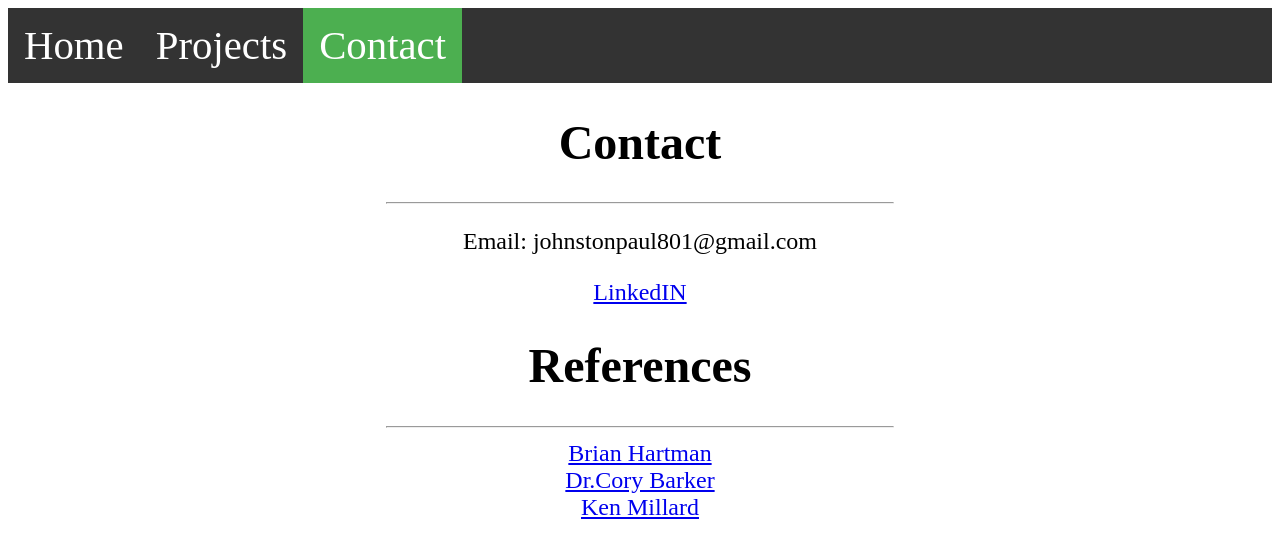
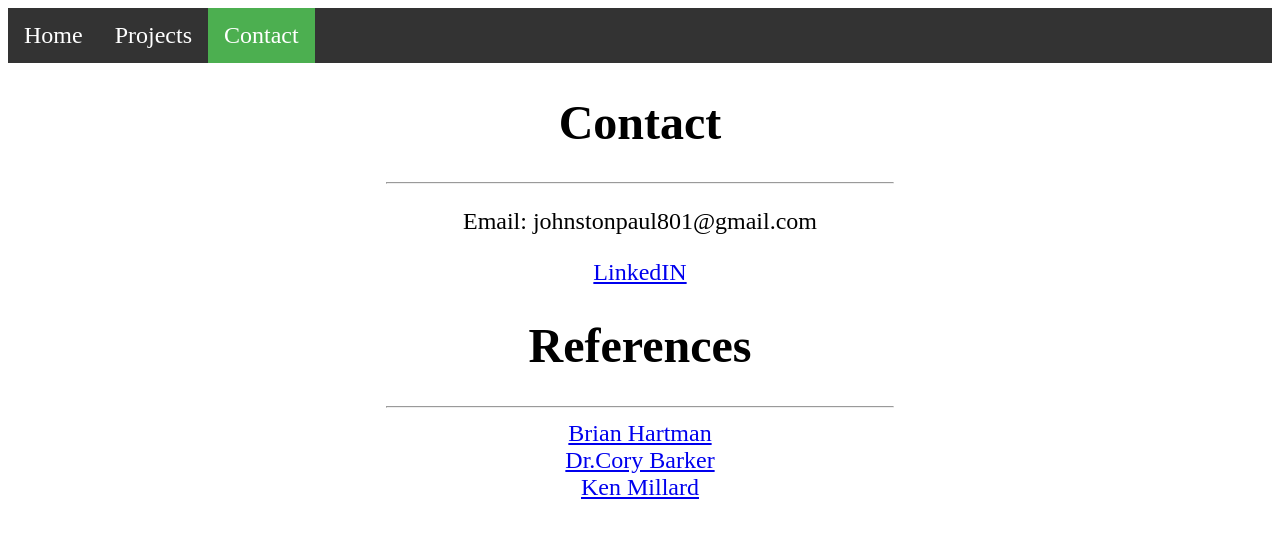
Before and after one commit to pjohnst5/Portfolio, a plain HTML site: page contact.html in a window 1280 px wide. Drawn offline with Linux system fonts and the light colour scheme.

Commit message:
Contact too big nav on web

```diff
--- a/css/contact_big.css
+++ b/css/contact_big.css
@@ -2,6 +2,10 @@ body {
   height: 100%;
   background-size: cover;
   text-align: center;
+}
+
+nav {
+	font-size: 100%;
 }
 
 .container a:visited {
```
